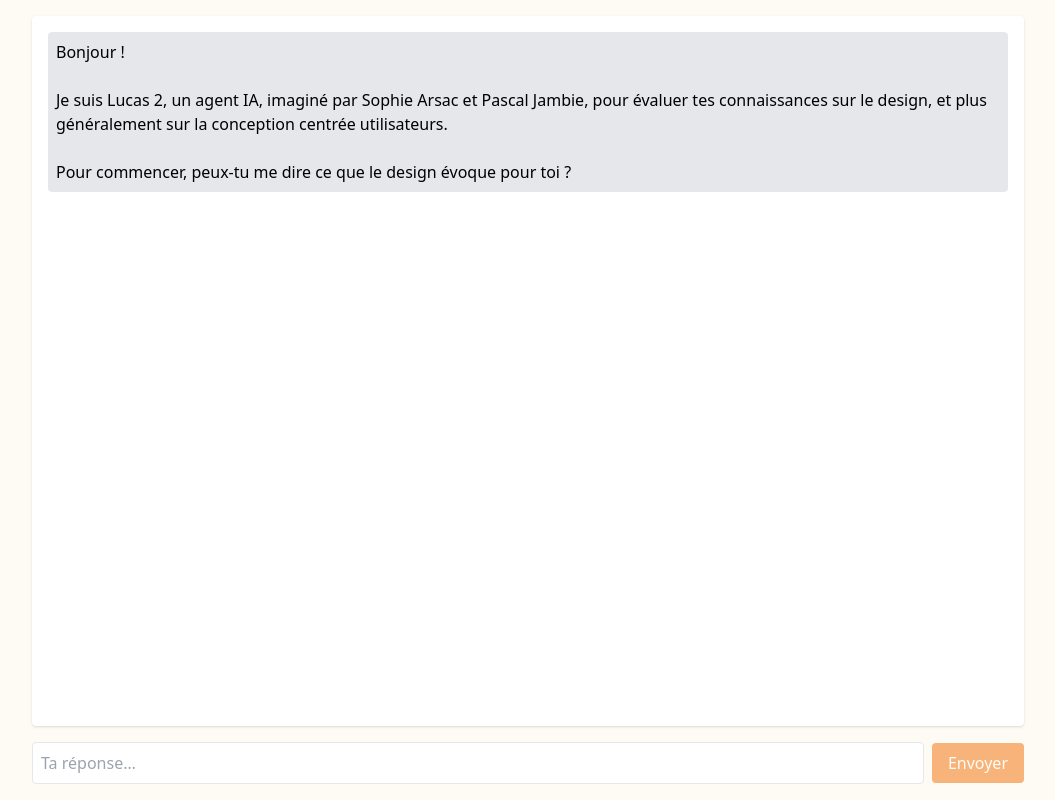
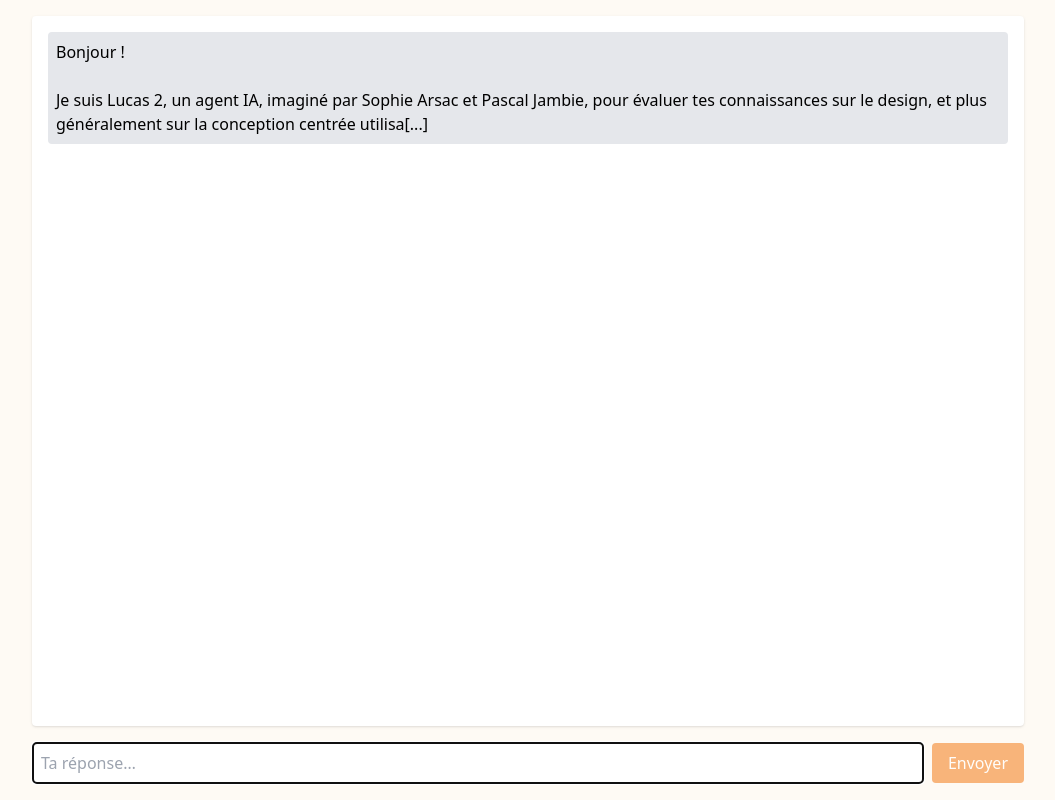
Before and after one commit to XDlabPascal/design-chat-vercel-Front, a React (Vite) app: page / in a window 1280 px wide. Shown: the whole page, without its empty margins (112-1167 px from the left). Built offline with nearby package versions, Linux system fonts and the light colour scheme.

Commit message:
Update ChatApp.jsx

```diff
--- a/src/ChatApp.jsx
+++ b/src/ChatApp.jsx
@@ -4,12 +4,13 @@ import { useNavigate } from 'react-router-dom';
 export default function ChatApp() {
   const navigate = useNavigate();
   const chatContainerRef = useRef(null);
+  const inputRef = useRef(null); // <-- Ajout de la référence d'input
 
   const [history, setHistory] = useState([
     {
       role: 'assistant',
       content:
-        "Bonjour !\n\nJe suis Lucas 2, un agent IA, imaginé par Sophie Arsac et Pascal Jambie, pour évaluer tes connaissances sur le design, et plus généralement sur la conception centrée utilisateurs.\n\nPour commencer, peux-tu me dire ce que le design évoque pour toi ?\n",
+        "Bonjour !\n\nJe suis Lucas 2, un agent IA, imaginé par Sophie Arsac et Pascal Jambie, pour évaluer tes connaissances sur le design, et plus généralement sur la conception centrée utilisa[...]"
     },
   ]);
   const [input, setInput] = useState('');
@@ -19,10 +20,13 @@ export default function ChatApp() {
   // Compte le nombre de messages utilisateur
   const userMessageCount = history.filter(m => m.role === 'user').length;
 
-  // Scroll automatiquement vers le bas à chaque nouveau message
+  // Scroll automatiquement vers le bas à chaque nouveau message ET focus input
   useEffect(() => {
     if (chatContainerRef.current) {
       chatContainerRef.current.scrollTop = chatContainerRef.current.scrollHeight;
+    }
+    if (inputRef.current) {
+      inputRef.current.focus();
     }
   }, [history]);
 
@@ -111,6 +115,7 @@ export default function ChatApp() {
 
       <div className="mt-4 flex gap-2 items-center">
         <input
+          ref={inputRef} // <-- Ajout ici
           className="flex-1 border rounded p-2"
           placeholder="Ta réponse…"
           value={input}
```
